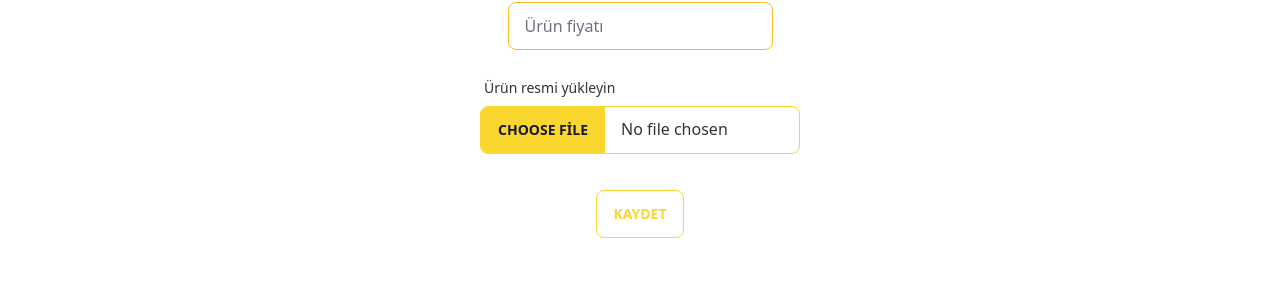
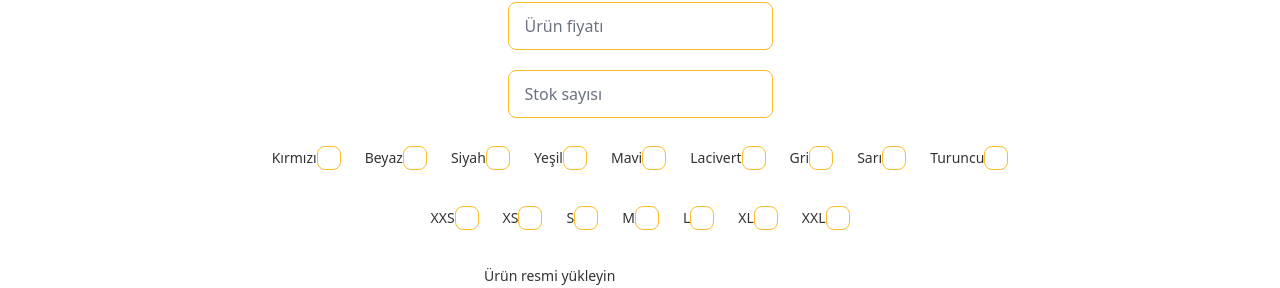
Before and after one commit to ErcouldnT/ciftdikis.com, a SvelteKit app: page /ilanver in a window 1280 px wide. Shown: the part 498-786 px from the top of the page. Built offline with nearby package versions, Linux system fonts and the light colour scheme; no server answers; the database is empty.

Commit message:
renk ve beden seçme, stok durumu eklendi.

```diff
--- a/src/api/itemsApi.js
+++ b/src/api/itemsApi.js
@@ -23,7 +23,10 @@ export const itemCreator = async (
 	seller,
 	price,
 	imgLink,
-	tags
+	tags,
+	colors,
+	sizes,
+	amount
 ) => {
 	try {
 		const docRef = await addDoc(collection(db, 'ürünler'), {
@@ -37,7 +40,10 @@ export const itemCreator = async (
 			imgLink,
 			createdAt: Date.now(),
 			comments: [],
-			tags
+			tags,
+			colors,
+			sizes,
+			amount: Number(amount)
 		});
 		console.log('Ürün kaydedildi: ', docRef.id);
 	} catch (e) {
--- a/src/routes/(app)/[category]/[slug]/+page.svelte
+++ b/src/routes/(app)/[category]/[slug]/+page.svelte
@@ -58,22 +58,21 @@
 				<div class="p-10 mt-10">
 					<div class="text-2xl uppercase">{product.productName}</div>
 					<div class="text-3xl">{Number(product.price).toFixed(2)} ₺</div>
+					<div class="text-sm font-light">Stok durumu: <span class="font-normal">{product.amount || "Mevcut"}</span></div>
 					<div class="my-5">
 						<select bind:value={selectedColor} class="select select-primary w-full max-w-xs">
 							<!-- <option disabled selected>Renk</option> -->
-							<option>Siyah</option>
-							<option>Kırmızı</option>
-							<option>Lacivert</option>
-							<option>Gri</option>
+							{#each product.colors || [] as color}
+								<option>{color}</option>
+							{/each}
 						</select>
 					</div>
 					<div class="my-5">
 						<select bind:value={selectedSize} class="select select-primary w-full max-w-xs">
 							<!-- <option disabled selected>Beden</option> -->
-							<option>S</option>
-							<option>M</option>
-							<option>L</option>
-							<option>XL</option>
+							{#each product.sizes || [] as size}
+								<option>{size}</option>
+							{/each}
 						</select>
 					</div>
 					<div class="my-5">
--- a/src/routes/ilanver/+page.svelte
+++ b/src/routes/ilanver/+page.svelte
@@ -16,6 +16,49 @@
 	let fiyat;
 	let seçilenKategori;
 	let resim;
+	let amount;
+	let colors = [];
+	let sizes = [];
+
+	const uiColors = [
+		{ name: 'Kırmızı', checked: false },
+		{ name: 'Beyaz', checked: false },
+		{ name: 'Siyah', checked: false },
+		{ name: 'Yeşil', checked: false },
+		{ name: 'Mavi', checked: false },
+		{ name: 'Lacivert', checked: false },
+		{ name: 'Gri', checked: false },
+		{ name: 'Sarı', checked: false },
+		{ name: 'Turuncu', checked: false }
+	];
+
+	const uiSizes = [
+		{ name: 'XXS', checked: false },
+		{ name: 'XS', checked: false },
+		{ name: 'S', checked: false },
+		{ name: 'M', checked: false },
+		{ name: 'L', checked: false },
+		{ name: 'XL', checked: false },
+		{ name: 'XXL', checked: false }
+	];
+
+	const choosenColors = () => {
+		colors = [];
+		uiColors.forEach((color) => {
+			if (color.checked) {
+				colors.push(color.name);
+			}
+		});
+	};
+
+	const choosenSizes = () => {
+		sizes = [];
+		uiSizes.forEach((size) => {
+			if (size.checked) {
+				sizes.push(size.name);
+			}
+		});
+	};
 
 	let loading = false;
 
@@ -40,6 +83,8 @@
 			if (!seçilenKategori) return;
 
 			const tags = taglarıAyır();
+			choosenColors();
+			choosenSizes();
 
 			loading = true;
 
@@ -60,7 +105,10 @@
 						},
 						fiyat,
 						link,
-						tags
+						tags,
+						colors,
+						sizes,
+						amount
 					);
 					alert('Ürün kaydetme başarılı.');
 					// loading = false;
@@ -80,18 +128,21 @@
 	<title>Çift Dikiş | Admin Paneli</title>
 </svelte:head>
 
-<div class="text-center text-xl">
-  İlan ver
-</div>
+<div class="text-center text-xl">İlan ver</div>
 
 <div class="flex justify-center items-center flex-col gap-5">
 	<div class="dropdown dropdown-right dropdown-hover">
+		<!-- svelte-ignore a11y-no-noninteractive-tabindex -->
+		<!-- svelte-ignore a11y-label-has-associated-control -->
 		<label tabindex="0" class="btn btn-secondary m-1"
 			>{seçilenKategori ? seçilenKategori : 'Ürün kategorisi seç'}</label
 		>
+		<!-- svelte-ignore a11y-no-noninteractive-tabindex -->
 		<ul tabindex="0" class="dropdown-content menu p-2 shadow bg-base-100 rounded-box w-52">
 			{#each Object.keys(kategoriler) as kategoriKey}
 				<li>
+					<!-- svelte-ignore a11y-missing-attribute -->
+					<!-- svelte-ignore a11y-click-events-have-key-events -->
 					<a
 						on:click={() => {
 							kategoriSeç(kategoriKey);
@@ -134,7 +185,36 @@
 		/>
 	</div>
 	<div>
+		<input
+			bind:value={amount}
+			type="text"
+			placeholder="Stok sayısı"
+			class="input input-bordered input-warning w-full max-w-xs"
+		/>
+	</div>
+	<div class="flex gap-4">
+		{#each uiColors as color}
+			<div class="form-control">
+				<label class="label cursor-pointer">
+					<span class="label-text">{color.name}</span>
+					<input type="checkbox" bind:checked={color.checked} class="checkbox checkbox-warning" />
+				</label>
+			</div>
+		{/each}
+	</div>
+	<div class="flex gap-4">
+		{#each uiSizes as size}
+			<div class="form-control">
+				<label class="label cursor-pointer">
+					<span class="label-text">{size.name}</span>
+					<input type="checkbox" bind:checked={size.checked} class="checkbox checkbox-warning" />
+				</label>
+			</div>
+		{/each}
+	</div>
+	<div>
 		<div class="form-control w-full max-w-xs">
+			<!-- svelte-ignore a11y-label-has-associated-control -->
 			<label class="label">
 				<span class="label-text">Ürün resmi yükleyin</span>
 				<!-- <span class="label-text-alt">Alt label</span> -->
@@ -144,6 +224,7 @@
 				type="file"
 				class="file-input file-input-bordered file-input-secondary w-full max-w-xs"
 			/>
+			<!-- svelte-ignore a11y-label-has-associated-control -->
 			<label class="label">
 				<!-- <span class="label-text-alt">Alt label</span> -->
 				<!-- <span class="label-text-alt">Alt label</span> -->
```
